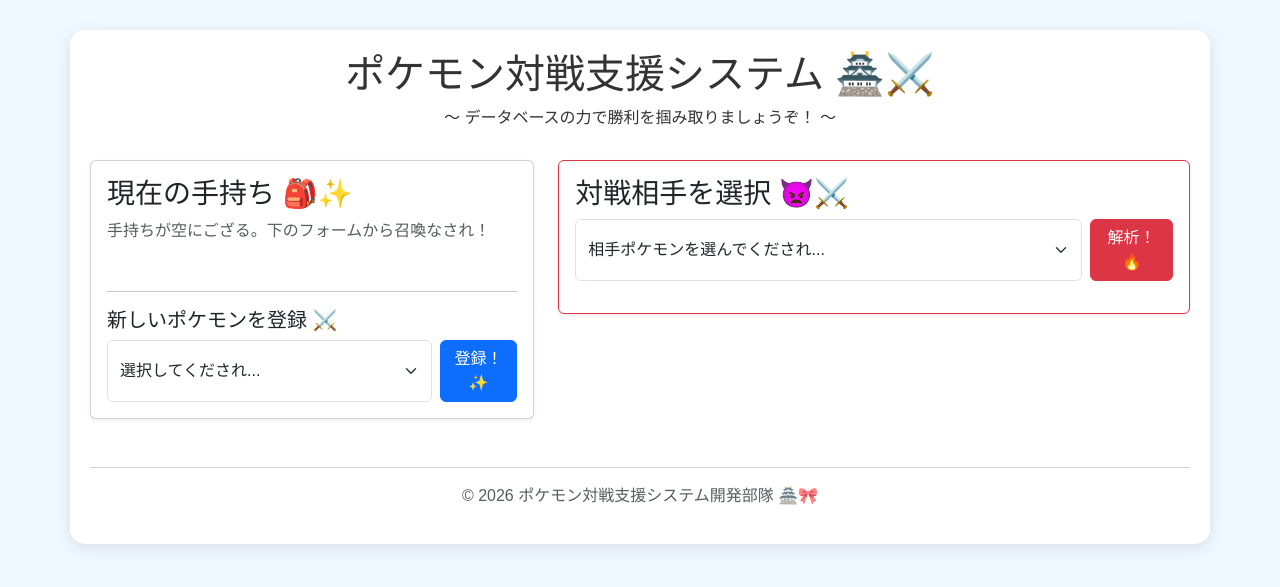
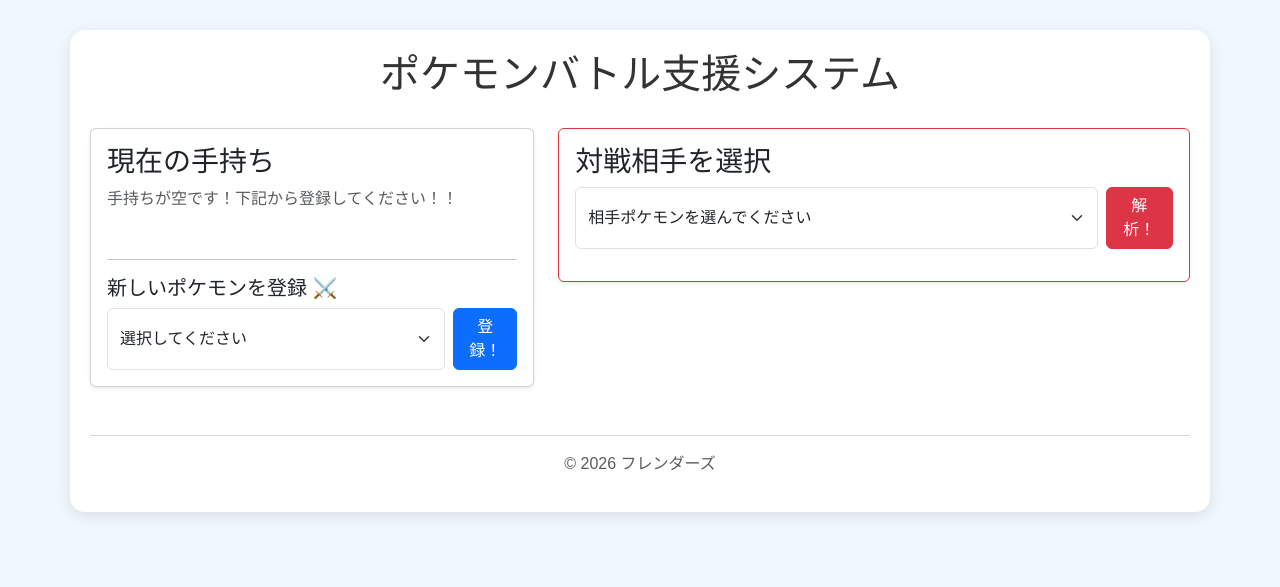
Before and after one commit to marimarimo0228/pokemon-test, a Flask app: page / in a window 1280 px wide. Shown: the top 587 px of the page. Run offline with Flask 3, Linux system fonts and the light colour scheme.

Commit message:
Update index.html

```diff
--- a/templates/index.html
+++ b/templates/index.html
@@ -3,7 +3,7 @@
 <head>
     <meta charset="UTF-8">
     <meta name="viewport" content="width=device-width, initial-scale=1.0">
-    <title>ポケモン対戦支援システム ✨⚔️</title>
+    <title>ポケモンバトル支援システム </title>
     <link href="https://cdn.jsdelivr.net/npm/bootstrap@5.3.0/dist/css/bootstrap.min.css" rel="stylesheet">
     <style>
         body { background-color: #f0f8ff; font-family: 'Hiragino Kaku Gothic ProN', sans-serif; }
@@ -20,25 +20,24 @@
 
 <div class="container">
     <div class="header">
-        <h1>ポケモン対戦支援システム 🏯⚔️</h1>
-        <p>〜 データベースの力で勝利を掴み取りましょうぞ！ 〜</p>
+        <h1>ポケモンバトル支援システム </h1>
     </div>
 
     <div class="row">
         <div class="col-md-5">
             <div class="card p-3 shadow-sm">
-                <h3>現在の手持ち 🎒✨</h3>
+                <h3>現在の手持ち </h3>
                 <ul class="party-list">
                     {% for p in my_party %}
                     <li class="party-item">
                         <span><strong>{{ p.pokemon.pokemon_name }}</strong> <small class="text-muted">(ID:{{ p.pokemon.pokemon_id }})</small></span>
                         <form action="{{ url_for('delete_pokemon', user_pokemon_id=p.user_pokemon_id) }}" method="POST" style="margin: 0;">
-                            <button type="submit" class="btn-delete">放流（削除）🌸</button>
+                            <button type="submit" class="btn-delete">削除</button>
                         </form>
                     </li>
                     {% endfor %}
                     {% if not my_party %}
-                    <p class="text-muted">手持ちが空にござる。下のフォームから召喚なされ！</p>
+                    <p class="text-muted">手持ちが空です！下記から登録してください！！</p>
                     {% endif %}
                 </ul>
 
@@ -47,29 +46,29 @@
                 <h5>新しいポケモンを登録 ⚔️</h5>
                 <form action="{{ url_for('add_pokemon') }}" method="POST" class="d-flex gap-2">
                     <select name="pokemon_id" class="form-select" required>
-                        <option value="">選択してくだされ...</option>
+                        <option value="">選択してください</option>
                         {% for p in all_pokemon %}
                         <option value="{{ p.pokemon_id }}">{{ p.pokemon_name }}</option>
                         {% endfor %}
                     </select>
-                    <button type="submit" class="btn btn-primary">登録！✨</button>
+                    <button type="submit" class="btn btn-primary">登録！</button>
                 </form>
             </div>
         </div>
 
         <div class="col-md-7">
             <div class="card p-3 shadow-sm border-danger">
-                <h3>対戦相手を選択 👿⚔️</h3>
+                <h3>対戦相手を選択 </h3>
                 <form action="/" method="GET" class="d-flex gap-2 mb-3">
                     <select name="enemy_id" class="form-select" required>
-                        <option value="">相手ポケモンを選んでくだされ...</option>
+                        <option value="">相手ポケモンを選んでください</option>
                         {% for p in all_pokemon %}
                         <option value="{{ p.pokemon_id }}" {% if enemy and enemy.pokemon_id == p.pokemon_id %}selected{% endif %}>
                             {{ p.pokemon_name }}
                         </option>
                         {% endfor %}
                     </select>
-                    <button type="submit" class="btn btn-danger">解析！🔥</button>
+                    <button type="submit" class="btn btn-danger">解析！</button>
                 </form>
 
                 {% if enemy %}
@@ -77,7 +76,7 @@
                     <strong>対戦相手: {{ enemy.pokemon_name }}</strong> (タイプID: {{ enemy.type_id }})
                 </div>
 
-                <h4>推奨ポケモン（選出）🌟</h4>
+                <h4>推奨ポケモン（選出）</h4>
                 {% if results %}
                     {% for p_master, eff in results %}
                     <div class="result-card">
@@ -91,7 +90,7 @@
                     </div>
                     {% endfor %}
                 {% else %}
-                    <p class="text-danger mt-3">手持ちの中に、有利な相性のポケモンがいませぬ……！不覚！💦</p>
+                    <p class="text-danger mt-3">手持ちの中に、有利な相性のポケモンがいません</p>
                 {% endif %}
                 {% endif %}
             </div>
@@ -100,7 +99,7 @@
 
     <footer class="mt-5 text-center text-muted">
         <hr>
-        <p>&copy; 2026 ポケモン対戦支援システム開発部隊 🏯🎀</p>
+        <p>&copy; 2026 フレンダーズ </p>
     </footer>
 </div>
 
```
